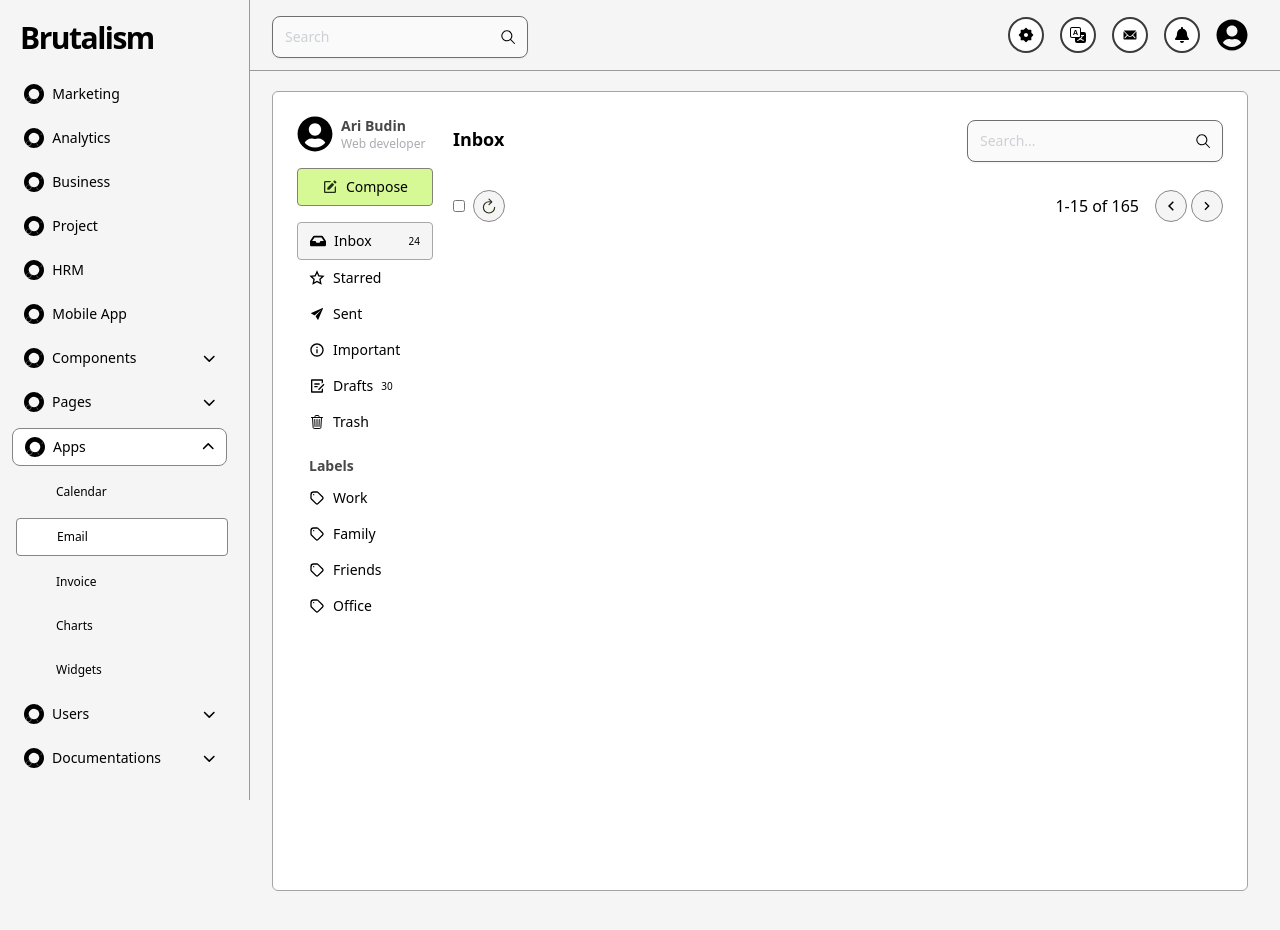
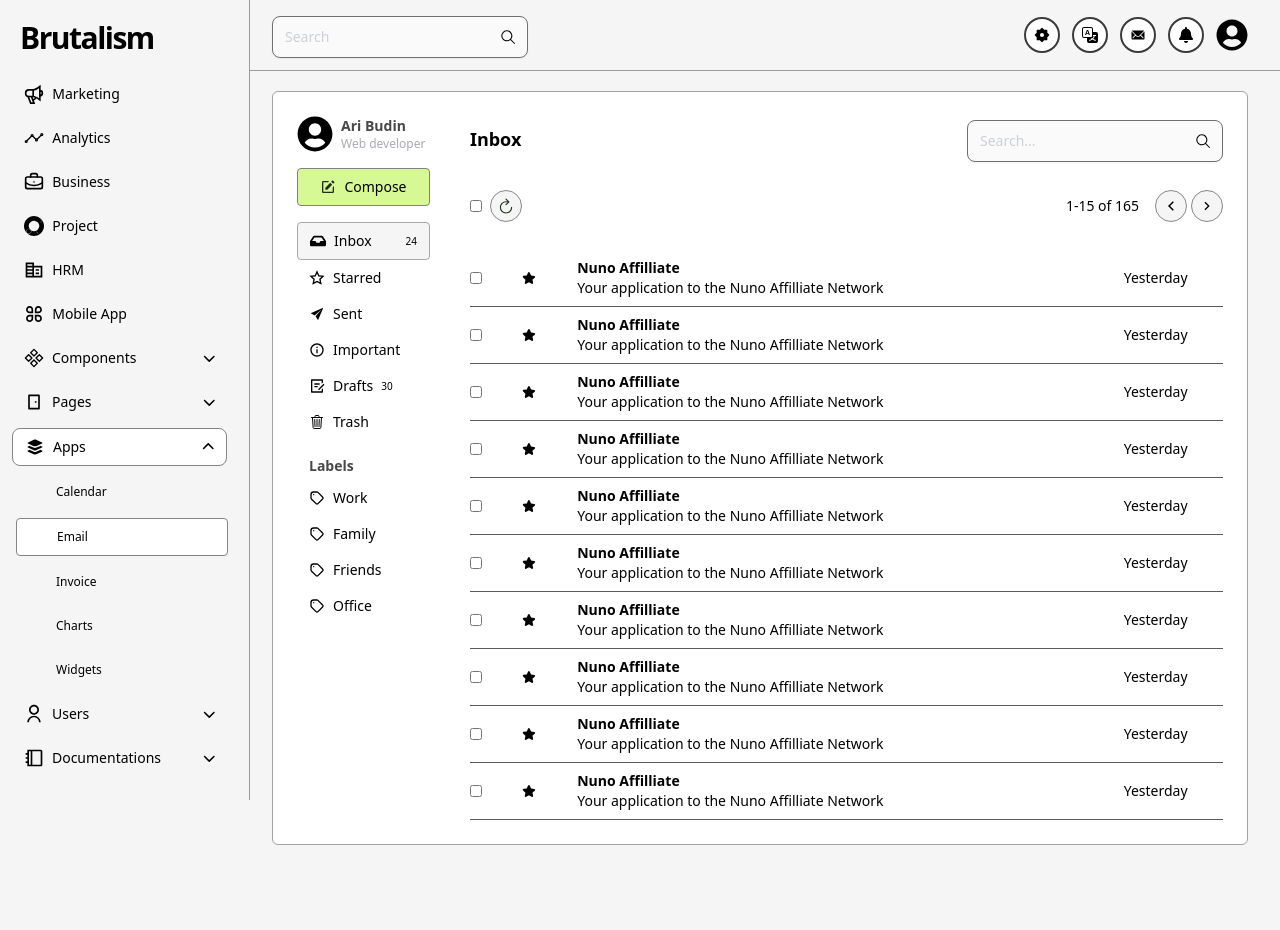
Before and after one commit to JT-OYEMADE/brutalism, a React (Vite) app: page /apps/email in a window 1280 px wide. Shown: the top 930 px of the page. Built offline with nearby package versions, Linux system fonts and the light colour scheme.

Commit message:
Inbox screen

```diff
--- a/src/components/common/Button.tsx
+++ b/src/components/common/Button.tsx
@@ -3,13 +3,13 @@ const Button = ({
   label,
   className,
 }: {
-  prefixIcon: React.ReactElement;
-  label: string;
+  prefixIcon?: React.ReactElement;
+  label: string | any;
   className?: string;
 }) => {
   return (
     <button
-      className={`bg-[#D7F995] rounded w-full py-3 text-sm lg:text-base font-medium flex items-center justify-center gap-2 hover:bg-gray-300 transition-all duration-700 ease-[cubic-bezier(0.2,1,0.22,1)] border border-[#818379] hover:-translate-y-[1.5px] ${className}`}>
+      className={`bg-[#D7F995] rounded w-full py-3 text-xs lg:text-base font-medium flex items-center justify-center md:gap-2 hover:bg-gray-300 transition-all duration-700 ease-[cubic-bezier(0.2,1,0.22,1)] border border-[#818379] hover:-translate-y-[1.5px] ${className}`}>
       {prefixIcon} {label}
     </button>
   );
--- a/src/components/layouts/DashboardLayout/Navbar.tsx
+++ b/src/components/layouts/DashboardLayout/Navbar.tsx
@@ -30,7 +30,7 @@ const Navbar = ({ setSidebarOpen }: Navbarprops) => {
             surfixIcon={<GoSearch className='w-4 h-4' />}
           />
         </div>
-        <div className='flex gap-4 items-center'>
+        <div className='flex gap-3 items-center'>
           <span className='border-2 border-[#3B3B3B] bg-white rounded-full p-2'>
             <RiSettings2Fill className='h-4 w-4' />
           </span>
--- a/src/components/layouts/DashboardLayout/index.tsx
+++ b/src/components/layouts/DashboardLayout/index.tsx
@@ -75,8 +75,8 @@ const DashboardLayout = () => {
 
         <div className=''>
           <Navbar setSidebarOpen={setSidebarOpen} />
-          <main className='pt-4 lg:pt-0 pb-20 md:px-6 lg:px-0'>
-            <div className='px-4 lg:pl-[17rem] lg:pr-8'>
+          <main className='pt-4 lg:pt-0 pb-20  lg:px-0'>
+            <div className='px-4 lg:pl-[17rem] md:px-6 lg:pr-8'>
               <Outlet />
             </div>
           </main>
--- a/src/lib/constants/dashboardNavItems.tsx
+++ b/src/lib/constants/dashboardNavItems.tsx
@@ -1,3 +1,10 @@
+import { GrAnnounce } from 'react-icons/gr';
+import { IoIosApps } from 'react-icons/io';
+import { IoAnalyticsOutline } from 'react-icons/io5';
+import { LuBriefcaseBusiness } from 'react-icons/lu';
+import { MdCorporateFare } from 'react-icons/md';
+import { RiAppsLine, RiBookletLine, RiDoorLine, RiUserLine } from 'react-icons/ri';
+import { RxComponent1 } from 'react-icons/rx';
 import { SiGooglemarketingplatform } from 'react-icons/si';
 
 interface SubMenuItem {
@@ -18,17 +25,17 @@ const navItems: NavItem[] = [
   {
     name: 'Marketing',
     href: '/',
-    icon: <SiGooglemarketingplatform className='w-5 h-5' />,
+    icon: <GrAnnounce className='w-5 h-5' />,
   },
   {
     name: 'Analytics',
     href: '/analytics',
-    icon: <SiGooglemarketingplatform className='w-5 h-5' />,
+    icon: <IoAnalyticsOutline className='w-5 h-5' />,
   },
   {
     name: 'Business',
     href: '/business',
-    icon: <SiGooglemarketingplatform className='w-5 h-5' />,
+    icon: <LuBriefcaseBusiness className='w-5 h-5' />,
   },
   {
     name: 'Project',
@@ -38,29 +45,29 @@ const navItems: NavItem[] = [
   {
     name: 'HRM',
     href: '/hrm',
-    icon: <SiGooglemarketingplatform className='w-5 h-5' />,
+    icon: <MdCorporateFare className='w-5 h-5' />,
   },
   {
     name: 'Mobile App',
     href: '/mobile-app',
-    icon: <SiGooglemarketingplatform className='w-5 h-5' />,
+    icon: <RiAppsLine className='w-5 h-5' />,
   },
   {
     name: 'Components',
     key: '/components',
-    icon: <SiGooglemarketingplatform className='w-5 h-5' />,
+    icon: <RxComponent1 className='w-5 h-5' />,
     sub: [],
   },
   {
     name: 'Pages',
     key: '/pages',
-    icon: <SiGooglemarketingplatform className='w-5 h-5' />,
+    icon: <RiDoorLine className='w-5 h-5' />,
     sub: [],
   },
   {
     name: 'Apps',
     key: '/apps',
-    icon: <SiGooglemarketingplatform className='w-5 h-5' />,
+    icon: <IoIosApps className='w-5 h-5' />,
     sub: [
       {
         name: 'Calendar',
@@ -87,13 +94,13 @@ const navItems: NavItem[] = [
   {
     name: 'Users',
     key: '/users',
-    icon: <SiGooglemarketingplatform className='w-5 h-5' />,
+    icon: <RiUserLine className='w-5 h-5' />,
     sub: [],
   },
   {
     name: 'Documentations',
     key: '/documentations',
-    icon: <SiGooglemarketingplatform className='w-5 h-5' />,
+    icon: <RiBookletLine className='w-5 h-5' />,
     sub: [],
   },
 ];
--- a/src/pages/Apps/Email/Inbox.tsx
+++ b/src/pages/Apps/Email/Inbox.tsx
@@ -3,6 +3,7 @@ import { Textfield } from 'components/common/Textfield';
 import { GoSearch } from 'react-icons/go';
 import { IoRefreshOutline } from 'react-icons/io5';
 import { RiArrowLeftSLine, RiArrowRightSLine } from 'react-icons/ri';
+import { TiStarFullOutline } from 'react-icons/ti';
 
 const Inbox = () => {
   return (
@@ -27,7 +28,7 @@ const Inbox = () => {
           </span>
         </div>
         <div className='flex gap-4 items-center'>
-          <div>1-15 of 165</div>
+          <div className='text-sm'>1-15 of 165</div>
           <div className='flex gap-1'>
             <span className='h-8 w-8 border border-[#888888] flex justify-center items-center rounded-full p-1.5 bg-[#F5F5F5]'>
               <RiArrowLeftSLine className='w-5 h-5' />
@@ -38,6 +39,25 @@ const Inbox = () => {
           </div>
         </div>
       </div>
+      {[...Array(10)].map((_, index) => (
+        <div
+          key={index}
+          className='border-b border-[#5C5A5A] flex justify-between gap-2 md:gap-10 cursor-pointer py-2'>
+          <div className='w-[10%] flex items-center justify-between'>
+            <Checkbox className='!w-auto' />
+            <TiStarFullOutline className='w-4 h-4' />
+          </div>
+          <div className='w-[70%] text-xs md:text-sm'>
+            <h4 className=' font-semibold'>Nuno Affilliate</h4>
+            <p className='hidden md:block'>Your application to the Nuno Affilliate Network</p>
+            <p className='block md:hidden'>Your application to the Nuno...</p>
+          </div>
+
+          <div className='w-[20%] flex justify-center items-center'>
+            <p className='text-xs md:text-sm'>Yesterday</p>
+          </div>
+        </div>
+      ))}
     </div>
   );
 };
--- a/src/pages/Apps/Email/index.tsx
+++ b/src/pages/Apps/Email/index.tsx
@@ -27,20 +27,26 @@ const Email = () => {
     { id: 'office', label: 'Office', icon: <HiOutlineTag className='w-4 h-4' /> },
   ];
   return (
-    <div className='flex gap-5 w-full h-screen bg-white border border-[#A4A4A4] rounded-md p-6 mt-5'>
+    <div className='flex gap-5 md:gap-10 w-full bg-white border border-[#A4A4A4] rounded-md p-4 md:p-6 mt-5 mb-8'>
       <div className='w-[15%]'>
         <div>
-          <div className='flex gap-2 items-center mb-4'>
+          <div className='flex gap-2 items-center mb-9 md:mb-4'>
             <FaUserCircle className='h-9 w-9' />
-            <div>
-              <h3 className='text-[#484848] text-sm font-semibold'>Ari Budin</h3>
-              <p className='text-[#ABABB2] text-xs'>Web developer</p>
+            <div className='hidden md:block'>
+              <h3 className='text-[#484848] text-xs md:text-sm font-semibold'>Ari Budin</h3>
+              <p className='text-[#ABABB2] hidden md:block text-[10px] md:text-xs'>
+                Web developer
+              </p>
             </div>
           </div>
           <Button
             prefixIcon={<BiSolidEdit className='w-4 h-4 !text-[#222E12]' />}
             label='Compose'
-            className='!px-3 !py-2 !text-sm'
+            className='!px-3 !py-2 !text-sm hidden md:flex'
+          />
+          <Button
+            label={<BiSolidEdit className='w-4 h-4 !text-[#222E12]' />}
+            className='!px-3 !py-2 !text-sm block md:hidden'
           />
         </div>
         <div>
@@ -52,16 +58,16 @@ const Email = () => {
                   key={folder.id}
                   onClick={() => setSelectedFolder(folder.id)}
                   className={cn(
-                    'flex items-center gap-2 text-sm cursor-pointer py-2 justify-normal  px-3',
+                    'flex justify-center items-center gap-2 text-sm cursor-pointer py-2 md:justify-normal  px-3',
                     isSelected
-                      ? 'border border-[#A7A7A7] bg-[#F5F5F5] justify-between rounded'
+                      ? 'border border-[#A7A7A7] bg-[#F5F5F5] justify-center md:justify-between rounded'
                       : ''
                   )}>
-                  <div className={`flex items-center gap-2 text-sm`}>
+                  <div className={`flex justify-center items-center gap-2 text-sm`}>
                     <span>{folder.icon}</span>
-                    <span>{folder.label}</span>
+                    <span className='hidden md:block'>{folder.label}</span>
                   </div>
-                  <div className='text-[10px]'>{folder.count}</div>
+                  <div className='text-[10px] hidden md:block'>{folder.count}</div>
                 </div>
               );
             })}
@@ -75,14 +81,14 @@ const Email = () => {
                   key={label.id}
                   onClick={() => setSelectedFolder(label.id)}
                   className={cn(
-                    'flex items-center gap-2 text-sm cursor-pointer py-2 justify-normal  px-3',
+                    'flex justify-center items-center gap-2 text-sm cursor-pointer py-2 md:justify-normal  px-3',
                     isSelected
-                      ? 'border border-[#A7A7A7] bg-[#F5F5F5] justify-between rounded'
+                      ? 'border border-[#A7A7A7] bg-[#F5F5F5] justify-center md:justify-between rounded'
                       : ''
                   )}>
                   <div className={`flex items-center gap-2 text-sm`}>
                     <span>{label.icon}</span>
-                    <span>{label.label}</span>
+                    <span className='hidden md:block'>{label.label}</span>
                   </div>
                 </div>
               );
```
Also changed, not shown: src/pages/Dashboard.tsx (+9 -9 lines).
